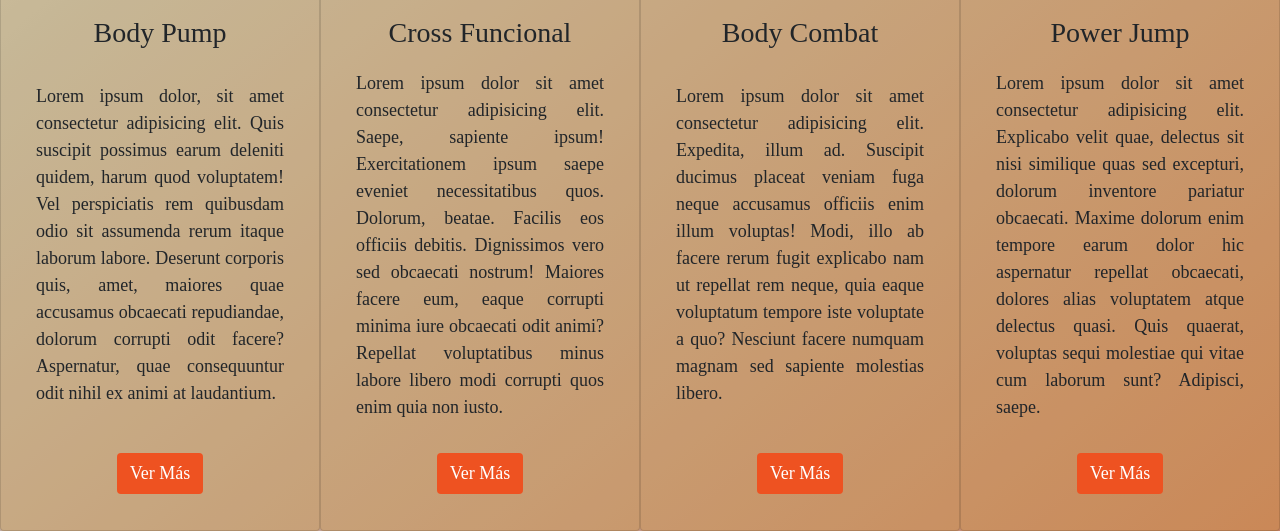
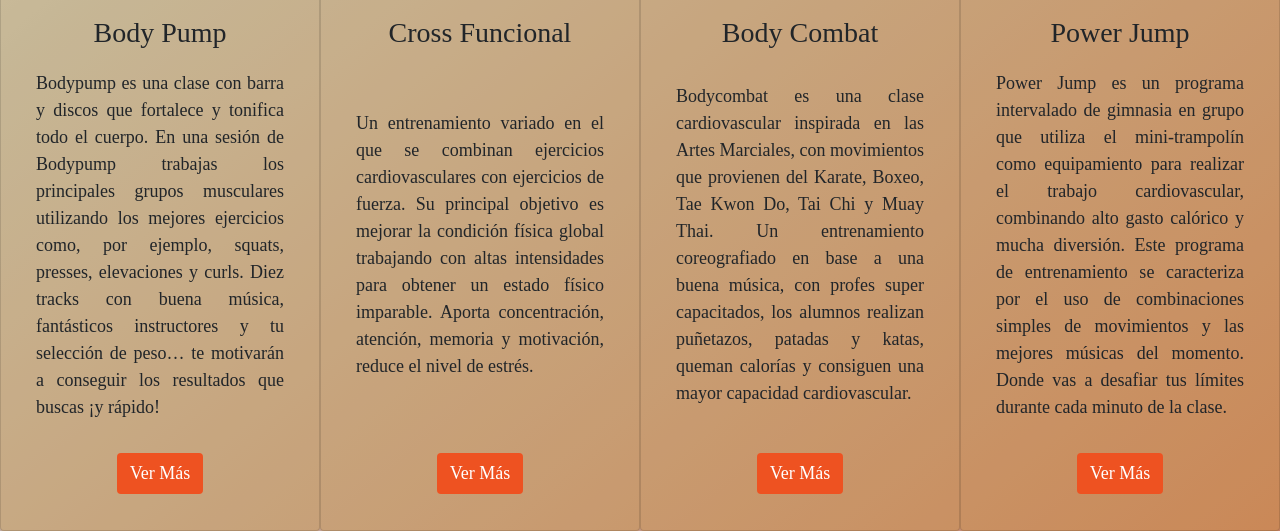
Before and after one commit to joelb4/PFBaigoria, a plain HTML site: page Pages/clases.html in a window 1280 px wide. Shown: the part 520-1051 px from the top of the page. Drawn offline with nearby package versions, Linux system fonts and the light colour scheme.

Commit message:
Correcciones finales

```diff
--- a/Pages/clases.html
+++ b/Pages/clases.html
@@ -65,7 +65,7 @@
                     <div class="card-body">
                         <h3 class="card-title">Body Pump</h3>
                         <p class="card-text">
-                            Lorem ipsum dolor, sit amet consectetur adipisicing elit. Quis suscipit possimus earum deleniti quidem, harum quod voluptatem! Vel perspiciatis rem quibusdam odio sit assumenda rerum itaque laborum labore. Deserunt corporis quis, amet, maiores quae accusamus obcaecati repudiandae, dolorum corrupti odit facere? Aspernatur, quae consequuntur odit nihil ex animi at laudantium.
+                            Bodypump es una clase con barra y discos que fortalece y tonifica todo el cuerpo. En una sesión de Bodypump trabajas los principales grupos musculares utilizando los mejores ejercicios como, por ejemplo, squats, presses, elevaciones y curls. Diez tracks con buena música, fantásticos instructores y tu selección de peso… te motivarán a conseguir los resultados que buscas ¡y rápido!
                         </p>
                         <a href="https://www.youtube.com/embed/lJtXh-ourZY" class="btn">Ver Más</a>
                     </div>
@@ -78,7 +78,7 @@
                     <div class="card-body">
                         <h3 class="card-title">Cross Funcional</h3>
                         <p class="card-text">
-                            Lorem ipsum dolor sit amet consectetur adipisicing elit. Saepe, sapiente ipsum! Exercitationem ipsum saepe eveniet necessitatibus quos. Dolorum, beatae. Facilis eos officiis debitis. Dignissimos vero sed obcaecati nostrum! Maiores facere eum, eaque corrupti minima iure obcaecati odit animi? Repellat voluptatibus minus labore libero modi corrupti quos enim quia non iusto.
+                            Un entrenamiento variado en el que se combinan ejercicios cardiovasculares con ejercicios de fuerza. Su principal objetivo es mejorar la condición física global trabajando con altas intensidades para obtener un estado físico imparable. Aporta concentración, atención, memoria y motivación, reduce el nivel de estrés.
                         </p>
                         <a href="https://www.youtube.com/embed/lJtXh-ourZY" class="btn">Ver Más</a>
                     </div>
@@ -91,7 +91,7 @@
                     <div class="card-body">
                         <h3 class="card-title">Body Combat</h3>
                         <p class="card-text">
-                            Lorem ipsum dolor sit amet consectetur adipisicing elit. Expedita, illum ad. Suscipit ducimus placeat veniam fuga neque accusamus officiis enim illum voluptas! Modi, illo ab facere rerum fugit explicabo nam ut repellat rem neque, quia eaque voluptatum tempore iste voluptate a quo? Nesciunt facere numquam magnam sed sapiente molestias libero.
+                            Bodycombat es una clase cardiovascular inspirada en las Artes Marciales, con movimientos que provienen del Karate, Boxeo, Tae Kwon Do, Tai Chi y Muay Thai. Un entrenamiento coreografiado en base a una buena música, con profes super capacitados, los alumnos realizan puñetazos, patadas y katas, queman calorías y consiguen una mayor capacidad cardiovascular.
                         </p>
                         <a href="https://www.youtube.com/embed/lJtXh-ourZY" class="btn">Ver Más</a>
                     </div>
@@ -104,7 +104,7 @@
                     <div class="card-body">
                         <h3 class="card-title">Power Jump</h3>
                         <p class="card-text">
-                            Lorem ipsum dolor sit amet consectetur adipisicing elit. Explicabo velit quae, delectus sit nisi similique quas sed excepturi, dolorum inventore pariatur obcaecati. Maxime dolorum enim tempore earum dolor hic aspernatur repellat obcaecati, dolores alias voluptatem atque delectus quasi. Quis quaerat, voluptas sequi molestiae qui vitae cum laborum sunt? Adipisci, saepe.
+                            Power Jump es un programa intervalado de gimnasia en grupo que utiliza el mini-trampolín como equipamiento para realizar el trabajo cardiovascular, combinando alto gasto calórico y mucha diversión. Este programa de entrenamiento se caracteriza por el uso de combinaciones simples de movimientos y las mejores músicas del momento. Donde vas a desafiar tus límites durante cada minuto de la clase.
                         </p>
                         <a href="https://www.youtube.com/embed/lJtXh-ourZY" class="btn">Ver Más</a>
                     </div>
```
Also changed, not shown: Pages/horarios.html (+1 -1 lines), index.html (+3 -2 lines).
